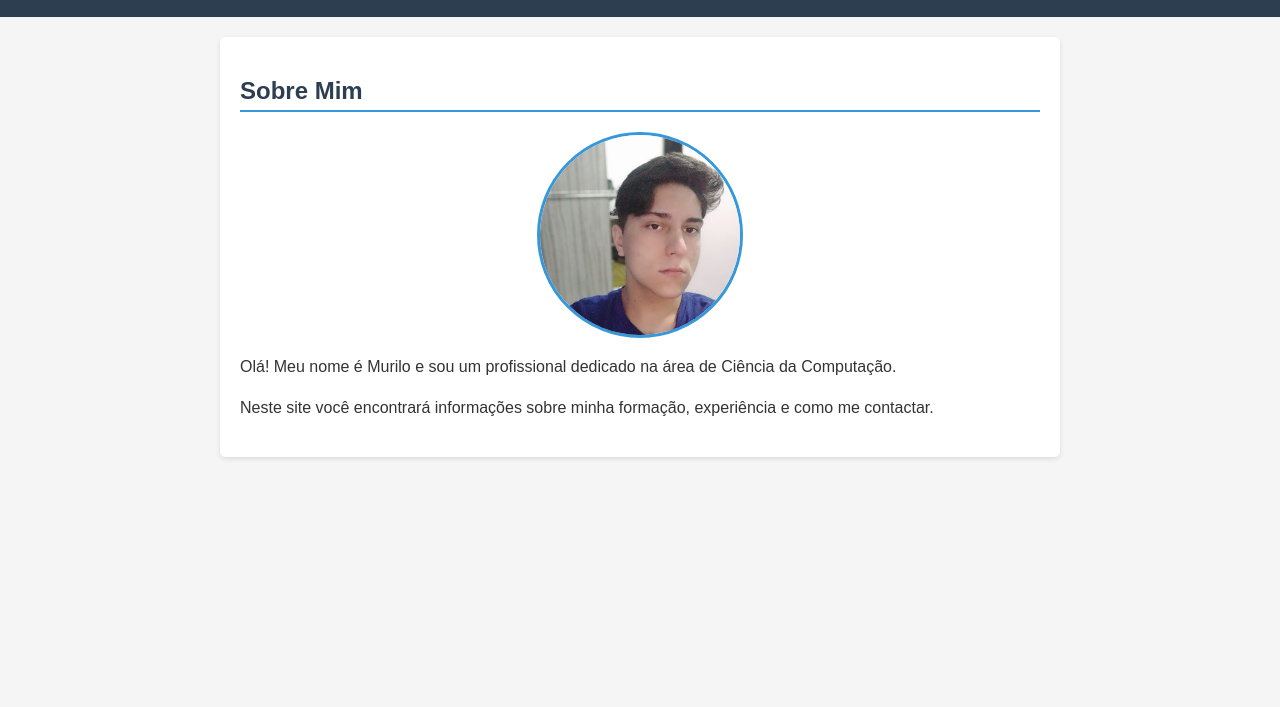
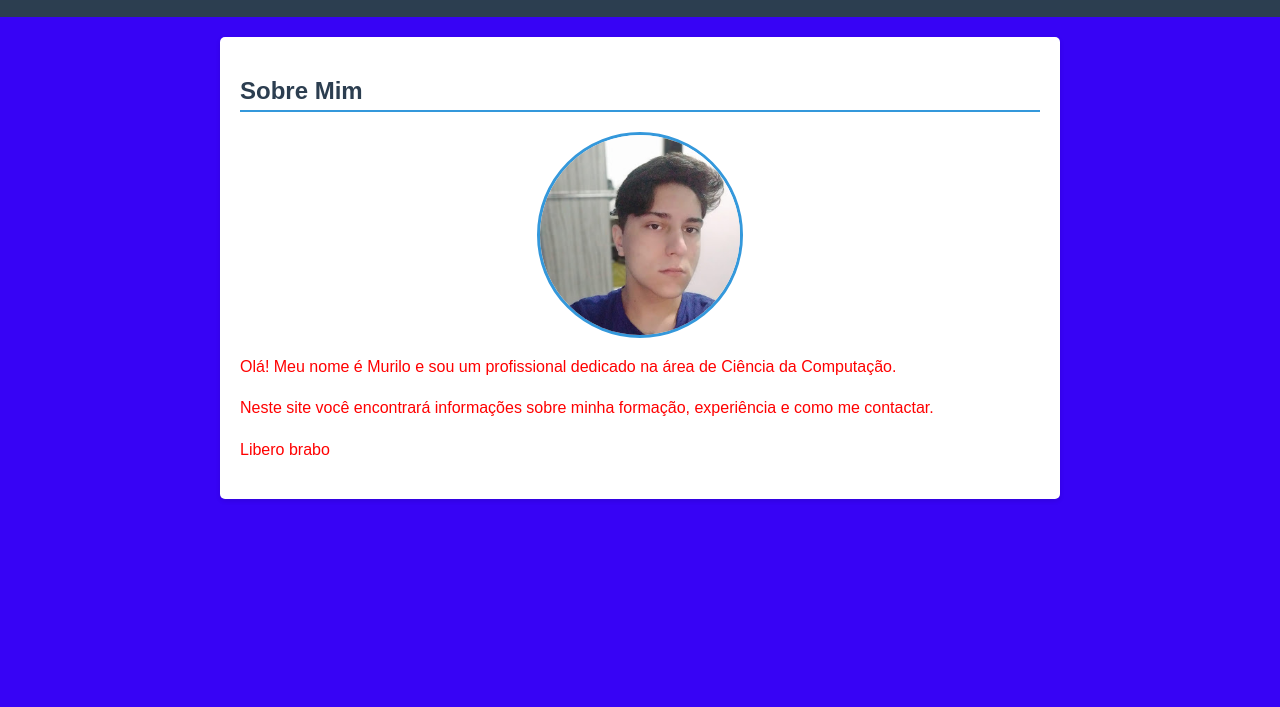
Before and after one commit to MuriloScalconSantos/estrutura-html, a plain HTML site: page index1.html in a window 1280 px wide. Shown: the part 93-800 px from the top of the page. Drawn offline with Linux system fonts and the light colour scheme.

Commit message:
modificacao

```diff
--- a/index1.html
+++ b/index1.html
@@ -10,8 +10,8 @@
             font-family: Arial, sans-serif;
             margin: 0;
             padding: 0;
-            background-color: #f5f5f5;
-            color: #333;
+            background-color: #3703f5;
+            color: #ff0000;
         }
 
         header {
@@ -95,6 +95,7 @@
             <img src="img/murilo.jpg" alt="Murilo" width="200" id="profileImage">
             <p>Olá! Meu nome é Murilo e sou um profissional dedicado na área de Ciência da Computação.</p>
             <p>Neste site você encontrará informações sobre minha formação, experiência e como me contactar.</p>
+            <p>Libero brabo</p>
         </section>
     </main>
 
```
